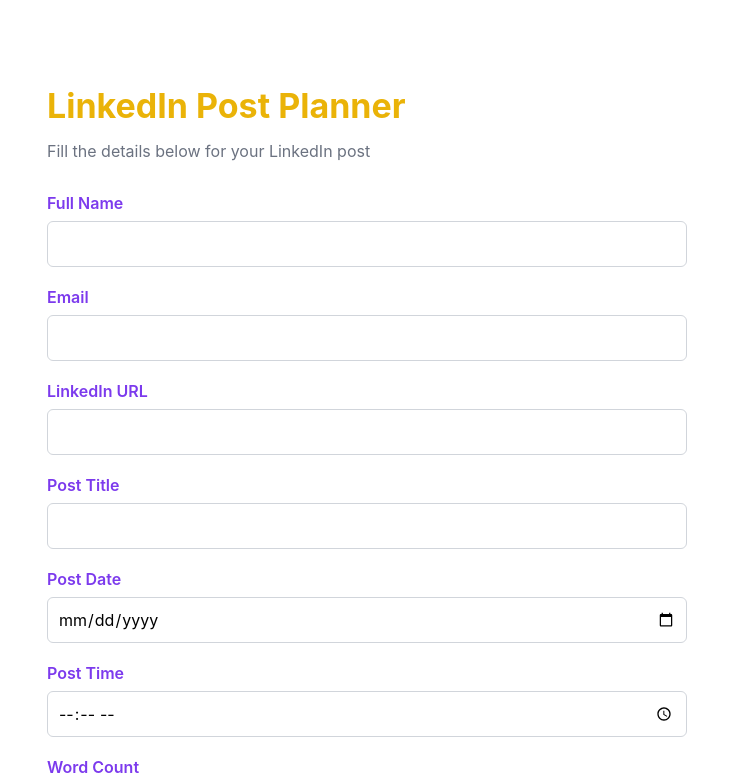
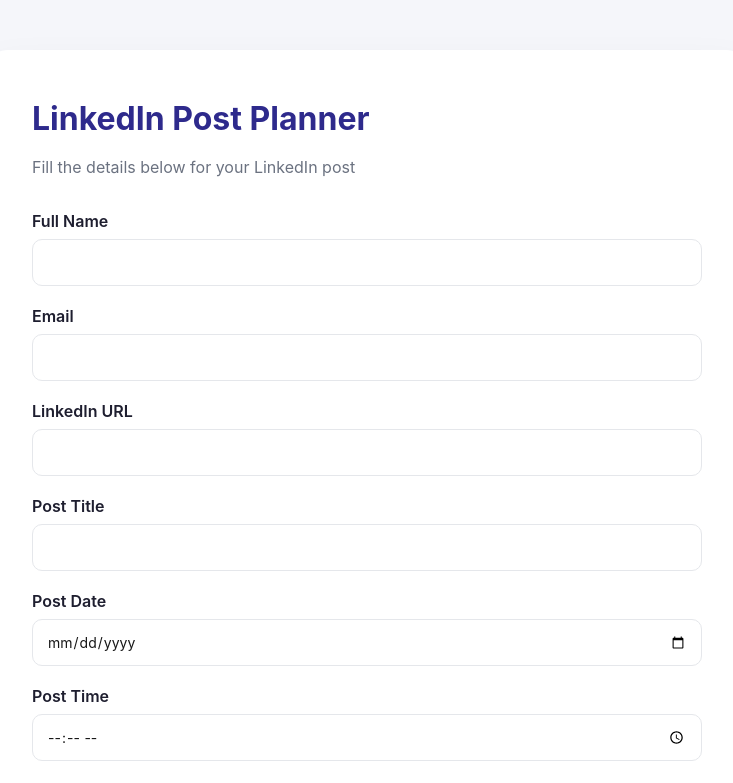
Before and after one commit to tejalkale09/linkedin-custom-form, a Next.js app: page / in a window 1280 px wide. Shown: the top 783 px of the page, without its empty margins (273-1006 px from the left). Built offline with nearby package versions, Linux system fonts and the light colour scheme.

Commit message:
Update page.tsx

```diff
--- a/app/page.tsx
+++ b/app/page.tsx
@@ -1,33 +1,30 @@
-'use client'
+"use client";
 
-import { useState } from 'react'
+import { useState } from "react";
+import { useRouter } from "next/navigation";
 
 export default function Home() {
-  const [submitted, setSubmitted] = useState(false)
-  const [images, setImages] = useState<any[]>([])
-  const [selected, setSelected] = useState<string[]>([])
-  const [search, setSearch] = useState('business')
+  const [images, setImages] = useState<any[]>([]);
+  const [selected, setSelected] = useState<string[]>([]);
+  const [search, setSearch] = useState("business");
+  const router = useRouter();
 
   const webhookUrl =
-    "http://localhost:5678/webhook/da707a5c-68f0-4d31-aac2-ba8e7c5d2dc6"
+    " https://leanne-piliferous-efren.ngrok-free.dev/webhook/linkedin-custom-form";
 
   const searchImages = async () => {
-    try {
-      const res = await fetch(`/api/pexels?query=${search}`)
-      const data = await res.json()
-      setImages(data.photos || [])
-    } catch (error) {
-      console.error('Image fetch failed:', error)
-    }
-  }
+    const res = await fetch(`/api/pexels?query=${search}`);
+    const data = await res.json();
+    setImages(data.photos || []);
+  };
 
   const toggleImage = (url: string) => {
-    if (selected.includes(url)) {
-      setSelected(selected.filter((i) => i !== url))
-    } else {
-      setSelected([...selected, url])
-    }
-  }
+    setSelected((prev) =>
+      prev.includes(url)
+        ? prev.filter((item) => item !== url)
+        : [...prev, url]
+    );
+  };
 
   const handleSubmit = async (e: any) => {
     e.preventDefault();
@@ -39,46 +36,48 @@ export default function Home() {
       email: formData.get("email"),
       linkedinUrl: formData.get("linkedinUrl"),
       title: formData.get("title"),
+      tone: formData.get("tone"),
       postDate: formData.get("postDate"),
       postTime: formData.get("postTime"),
       wordCount: formData.get("wordCount"),
-    tone: formData.get("tone"),
       previousPost: formData.get("previousPost"),
       customInstructions: formData.get("customInstructions"),
       selectedImages: selected,
     };
 
-  await fetch("http://localhost:5678/webhook/linkedln-form", {
+    try {
+      await fetch(webhookUrl, {
         method: "POST",
         headers: {
           "Content-Type": "application/json",
+          "ngrok-skip-browser-warning":"true"
         },
         body: JSON.stringify(payload),
       });
 
-  router.push("/success");
+      router.push("/success"as any);
+    } catch (error) {
+      console.error("Webhook error:", error);
+      alert("Error sending data to automation");
+    }
   };
-  if (submitted) {
-    return (
-      <div style={successStyle}>
-        ✅ Form submitted successfully
-      </div>
-    )
-  }
 
   return (
     <div style={pageStyle}>
+      <div style={cardStyle}>
         <h1 style={titleStyle}>LinkedIn Post Planner</h1>
-      <p style={subtitleStyle}>Fill the details below for your LinkedIn post</p>
+        <p style={subtitleStyle}>
+          Fill the details below for your LinkedIn post
+        </p>
 
         <form onSubmit={handleSubmit}>
           <Input label="Full Name" name="fullName" />
-        <Input label="Email" name="email" />
+          <Input label="Email" name="email" type="email" />
           <Input label="LinkedIn URL" name="linkedinUrl" />
           <Input label="Post Title" name="title" />
-        <Input type="date" label="Post Date" name="postDate" />
-        <Input type="time" label="Post Time" name="postTime" />
-        <Input type="number" label="Word Count" name="wordCount" />
+          <Input label="Post Date" name="postDate" type="date" />
+          <Input label="Post Time" name="postTime" type="time" />
+          <Input label="Word Count" name="wordCount" type="number" />
 
           <Select label="Tone" name="tone">
             <option>Professional</option>
@@ -86,17 +85,15 @@ export default function Home() {
             <option>Casual</option>
           </Select>
 
-
           <TextArea label="Previous LinkedIn Post" name="previousPost" />
           <TextArea label="Custom Instructions" name="customInstructions" />
 
-        {/* IMAGE SEARCH */}
-        <div style={{ marginBottom: '20px' }}>
+          <div style={{ marginBottom: "20px" }}>
             <label style={labelStyle}>Search Images</label>
             <input
               value={search}
               onChange={(e) => setSearch(e.target.value)}
-            placeholder="Search images from Pexels"
+              placeholder="Search images..."
               style={inputStyle}
             />
             <button type="button" onClick={searchImages} style={buttonSecondary}>
@@ -104,7 +101,6 @@ export default function Home() {
             </button>
           </div>
 
-        {/* IMAGE GRID */}
           <div style={gridStyle}>
             {images.map((img: any) => (
               <img
@@ -114,8 +110,8 @@ export default function Home() {
                 style={{
                   ...imageStyle,
                   border: selected.includes(img.src.medium)
-                  ? '3px solid #2563eb'
-                  : '2px solid #e5e7eb',
+                    ? "3px solid #2E2A8C"
+                    : "2px solid #E5E7EB",
                 }}
               />
             ))}
@@ -126,116 +122,122 @@ export default function Home() {
           </button>
         </form>
       </div>
-  )
+    </div>
+  );
 }
 
-/* ---------- COMPONENTS ---------- */
+/* COMPONENTS */
 
-function Input({ label, name, type = 'text' }: any) {
+function Input({ label, name, type = "text" }: any) {
   return (
-    <div style={{ marginBottom: '18px' }}>
+    <div>
       <label style={labelStyle}>{label}</label>
       <input name={name} type={type} style={inputStyle} />
     </div>
-  )
+  );
 }
 
 function Select({ label, name, children }: any) {
   return (
-    <div style={{ marginBottom: '18px' }}>
+    <div>
       <label style={labelStyle}>{label}</label>
       <select name={name} style={inputStyle}>
         {children}
       </select>
     </div>
-  )
+  );
 }
 
 function TextArea({ label, name }: any) {
   return (
-    <div style={{ marginBottom: '18px' }}>
+    <div>
       <label style={labelStyle}>{label}</label>
       <textarea name={name} rows={4} style={inputStyle} />
     </div>
-  )
+  );
 }
 
-/* ---------- STYLES ---------- */
+/* STYLES */
 
 const pageStyle = {
-  maxWidth: '720px',
-  margin: '40px auto',
-  padding: '40px',
-  background: '#ffffff',
-  fontFamily: 'Inter, Arial, sans-serif',
-}
+  backgroundColor: "#F5F6FA",
+  minHeight: "100vh",
+  padding: "50px 20px",
+  fontFamily: "Inter, Arial, sans-serif",
+};
+
+const cardStyle = {
+  maxWidth: "760px",
+  margin: "0 auto",
+  backgroundColor: "#ffffff",
+  padding: "45px",
+  borderRadius: "20px",
+  boxShadow: "0 20px 40px rgba(0,0,0,0.08)",
+};
 
 const titleStyle = {
-  fontSize: '34px',
-  fontWeight: '700',
-  color: '#eab308',
-  marginBottom: '8px',
-}
+  fontSize: "32px",
+  fontWeight: "700",
+  color: "#2E2A8C",
+  marginBottom: "12px",
+};
 
 const subtitleStyle = {
-  color: '#6b7280',
-  marginBottom: '28px',
-}
+  color: "#6B7280",
+  marginBottom: "30px",
+  fontSize: "16px",
+};
 
 const labelStyle = {
-  color: '#7c3aed',
-  fontWeight: '600',
-  marginBottom: '6px',
-  display: 'block',
-}
+  display: "block",
+  marginBottom: "6px",
+  fontWeight: 600,
+  color: "#1E1E2F",
+};
 
 const inputStyle = {
-  width: '100%',
-  padding: '10px',
-  borderRadius: '6px',
-  border: '1px solid #d1d5db',
-  color: '#000',
-}
+  width: "100%",
+  padding: "12px 14px",
+  borderRadius: "10px",
+  border: "1px solid #E5E7EB",
+  fontSize: "14px",
+  marginBottom: "18px",
+};
 
 const buttonPrimary = {
-  padding: '12px 28px',
-  background: '#4f46e5',
-  color: '#fff',
-  border: 'none',
-  borderRadius: '6px',
-  cursor: 'pointer',
-}
+  width: "100%",
+  background: "linear-gradient(90deg, #2E2A8C, #5B4DFF)",
+  color: "#ffffff",
+  padding: "14px",
+  border: "none",
+  borderRadius: "50px",
+  fontWeight: "600",
+  cursor: "pointer",
+};
 
 const buttonSecondary = {
-  marginTop: '10px',
-  padding: '8px 16px',
-  background: '#7c3aed',
-  color: '#fff',
-  border: 'none',
-  borderRadius: '6px',
-  cursor: 'pointer',
-}
+  width: "100%",
+  backgroundColor: "transparent",
+  border: "2px solid #F4C430",
+  color: "#F4C430",
+  padding: "14px",
+  borderRadius: "50px",
+  fontWeight: "600",
+  cursor: "pointer",
+  marginTop: "15px",
+};
 
 const gridStyle = {
-  display: 'grid',
-  gridTemplateColumns: 'repeat(3, 1fr)',
-  gap: '12px',
-  marginBottom: '30px',
-}
+  display: "grid",
+  gridTemplateColumns: "repeat(auto-fill, minmax(120px, 1fr))",
+  gap: "12px",
+  marginBottom: "25px",
+};
 
 const imageStyle = {
-  width: '100%',
-  height: '150px',
-  objectFit: 'cover' as const,
-  cursor: 'pointer',
-  borderRadius: '6px',
-}
-
-const successStyle = {
-  height: '100vh',
-  display: 'flex',
-  alignItems: 'center',
-  justifyContent: 'center',
-  fontSize: '22px',
-  background: '#ffffff',
-}
+  width: "100%",
+  height: "140px",
+  objectFit: "cover" as const,
+  borderRadius: "14px",
+  cursor: "pointer",
+};
```
Lines whose indentation alone changed are shown as unchanged.
